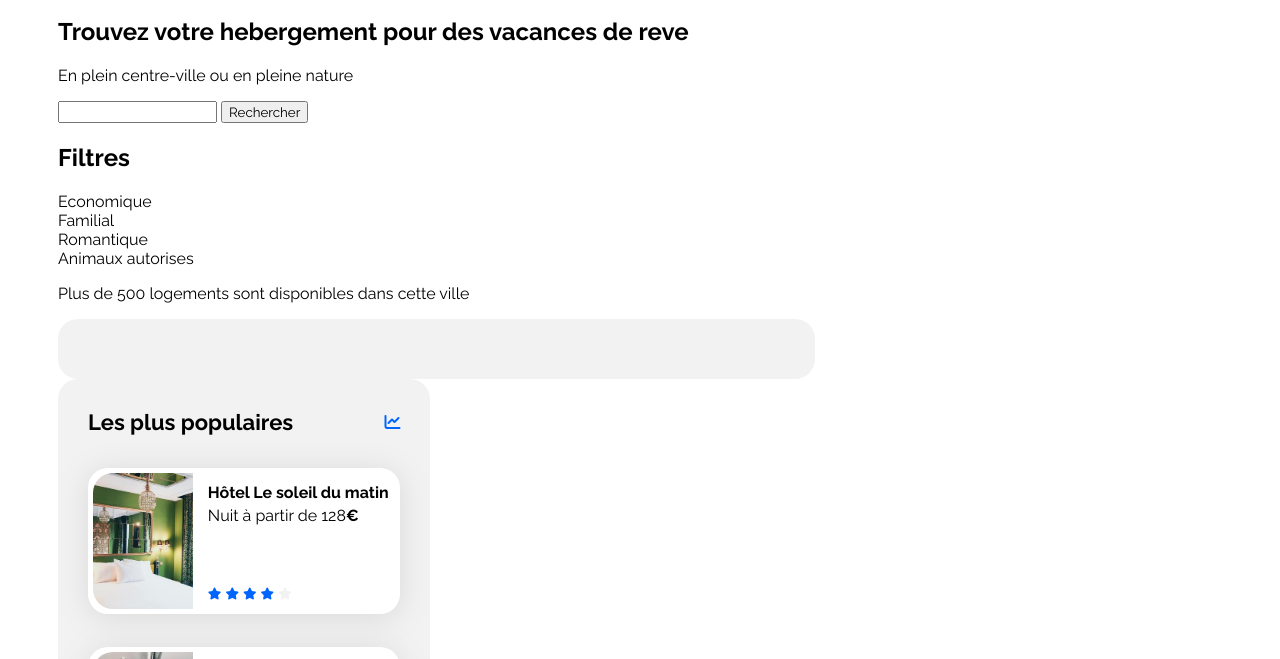
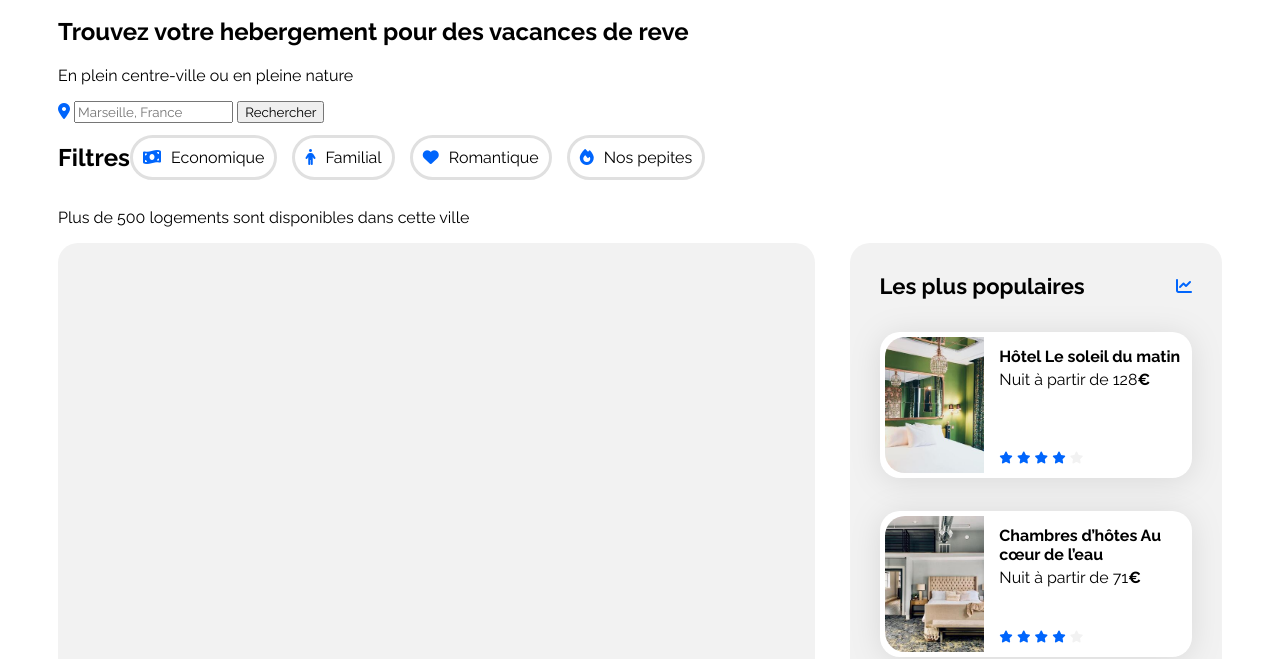
Before and after one commit to bretgwenael/Booki, a plain HTML site: page index.html in a window 1280 px wide. Shown: the part 62-721 px from the top of the page. Drawn offline with Linux system fonts and the light colour scheme.

Commit message:
evolution filtres

```diff
--- a/css/style.css
+++ b/css/style.css
@@ -91,7 +91,29 @@ nav ul li a:hover {
     padding-top: 21px;
     color: #0065FC;
 }
+
+/* filtres */
+.filters-container {
+    display: flex;
+    align-items: center;
 }
+
+.filters {
+    display: flex;
+    align-items: center;
+    border: #e0e0e0 3px solid;
+    border-radius: 40px;
+    padding: 10px;
+    margin-right: 15px;
+}
+
+.filters-text {
+    margin-left: 10px ;
+}
+
+
+
+
 /****** Hebergements And Populaires ***********/
 .hebergements-and-populaires {
     display: flex;
--- a/index.html
+++ b/index.html
@@ -36,27 +36,28 @@
                 </div>
                 <div>
                     <form class="Search-bar"  action="">
-                        <input type="search" name="lieux" id="lieux">
+                        <i class="fa-solid fa-location-dot"></i>
+                        <input type="search" name="lieux" id="lieux" placeholder="Marseille, France">
                         <input type="submit" value="Rechercher">
                     </form>
                 </div>
-                <div>
-                    <h2>Filtres</h2>
-                    <div>
-                        <i></i>
-                        <div>Economique</div>
+                <div class="filters-container">
+                    <div><h2>Filtres</h2></div>
+                    <div class="filters">
+                        <i class="fa-solid fa-money-bill-wave"></i>
+                        <div class="filters-text">Economique</div>
                     </div>
-                    <div>
-                        <i></i>
-                        <div>Familial</div>
+                    <div class="filters">
+                        <i class="fa-solid fa-person"></i>
+                        <div class="filters-text">Familial</div>
                     </div>
-                    <div>
-                        <i></i>
-                        <div>Romantique</div>
+                    <div class="filters">
+                        <i class="fa-solid fa-heart"></i>
+                        <div class="filters-text">Romantique</div>
                     </div>
-                    <div>
-                        <i></i>
-                        <div>Animaux autorises</div>
+                    <div class="filters">
+                        <i class="fa-solid fa-fire"></i>
+                        <div class="filters-text">Nos pepites</div>
                     </div>
                 </div>
                 <div>
```
